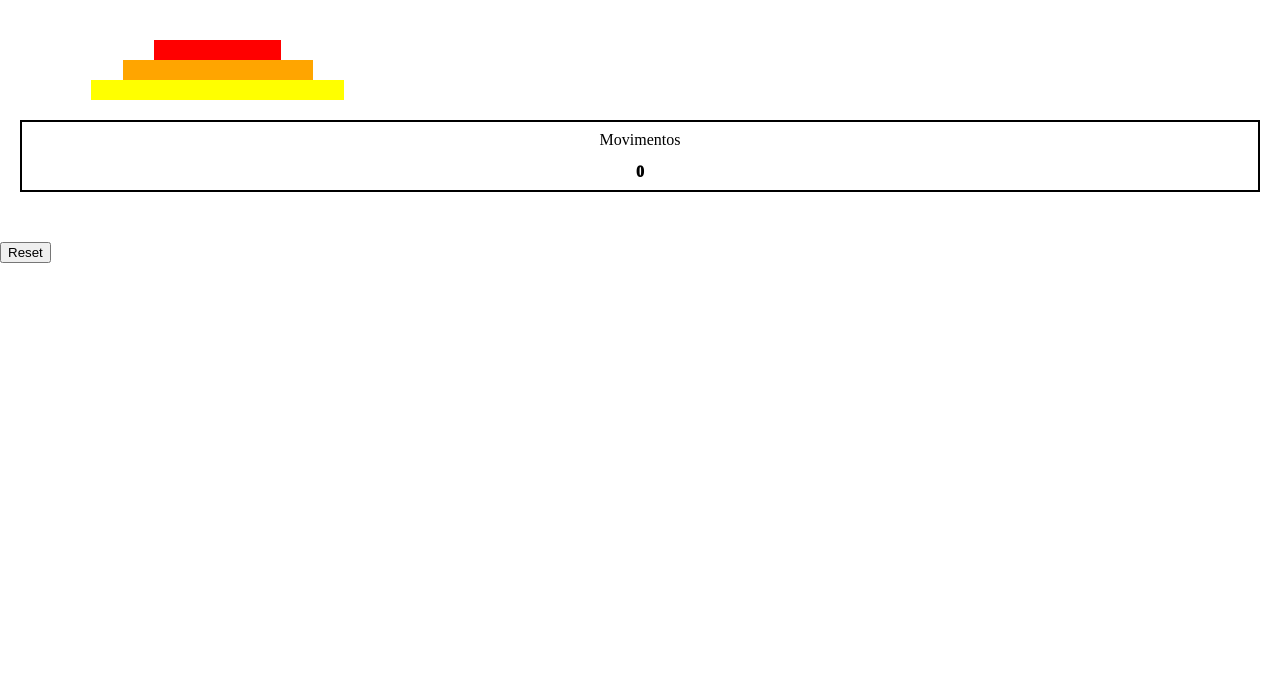
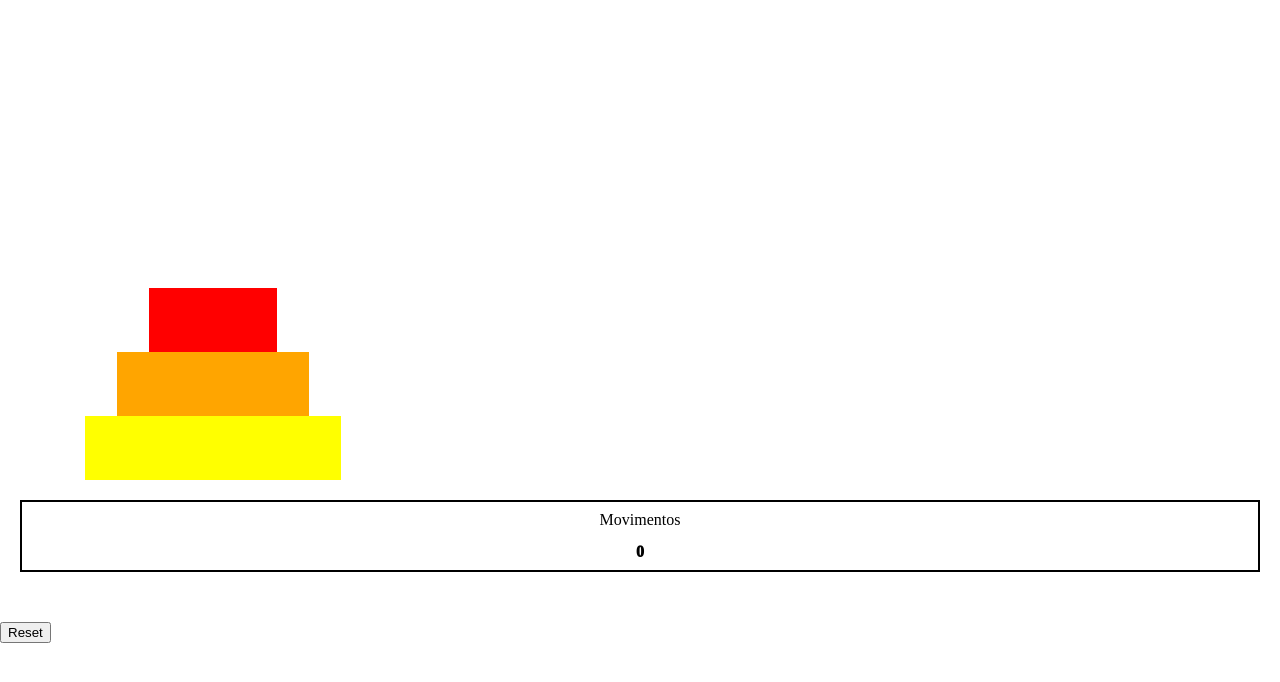
Before and after one commit to Kenzie-Academy-Brasil-Developers/torre-de-hanoi-EmberJP-Yasmin, a plain HTML site: page index.html in a window 1280 px wide. Drawn offline with Linux system fonts and the light colour scheme.

Commit message:
Aplicando media query e alterações no display dos discos e torres

```diff
--- a/script.js
+++ b/script.js
@@ -17,6 +17,7 @@ function createRings() {
 function moves(event) {
     if (moveFrom === '') {
         moveFrom = event.currentTarget
+        console.log(moveFrom.style.align-self)
         if (moveFrom.childElementCount === 0) {
             moveFrom = ''
            result('Essa torre está vazia. Escolha outra.')
--- a/style.css
+++ b/style.css
@@ -7,14 +7,15 @@ html {
 
 #container {
     width: 100%;
-    height: 100px;
+    height: 60vh;
     display: flex;
     justify-content: center;
+    flex-direction: column;
 }
 
 #container > div {
-    width: 33%;
-    height: 100px;
+    width: 100%;
+    height: 20vh;
     display: flex;
     flex-direction: column-reverse;
     align-items: flex-end;
@@ -36,35 +37,35 @@ html {
 #ring--1 {
     background-color: red;
     width: 30%;
-    height: 20px;
+    height: 4vh;
     margin: 0 auto;
 }
 
 #ring--2 {
     background-color: orange;
     width: 45%;
-    height: 20px;
+    height: 4vh;
     margin: 0 auto;
 }
 
 #ring--3 {
     background-color: yellow;
     width: 60%;
-    height: 20px;
+    height: 4vh;
     margin: 0 auto;
 }
 
 #ring--4 {
     background-color: green;
     width: 75%;
-    height: 20px;
+    height: 4vh;
     margin: 0 auto;
 }
 
 #ring--5 {
     background-color: blue;
     width: 90%;
-    height: 20px;
+    height: 4vh;
     margin: 0 auto;
 }
 
@@ -87,3 +88,19 @@ button{
     color: black;
     text-align: center;
 }
+
+
+@media (min-width: 480px) {
+
+    #container {
+        flex-direction: row;
+    }
+
+    #container > div {
+        height: 60vh;
+    }
+
+    #container > div > div {
+        height: 8vh;
+    }
+}
```
